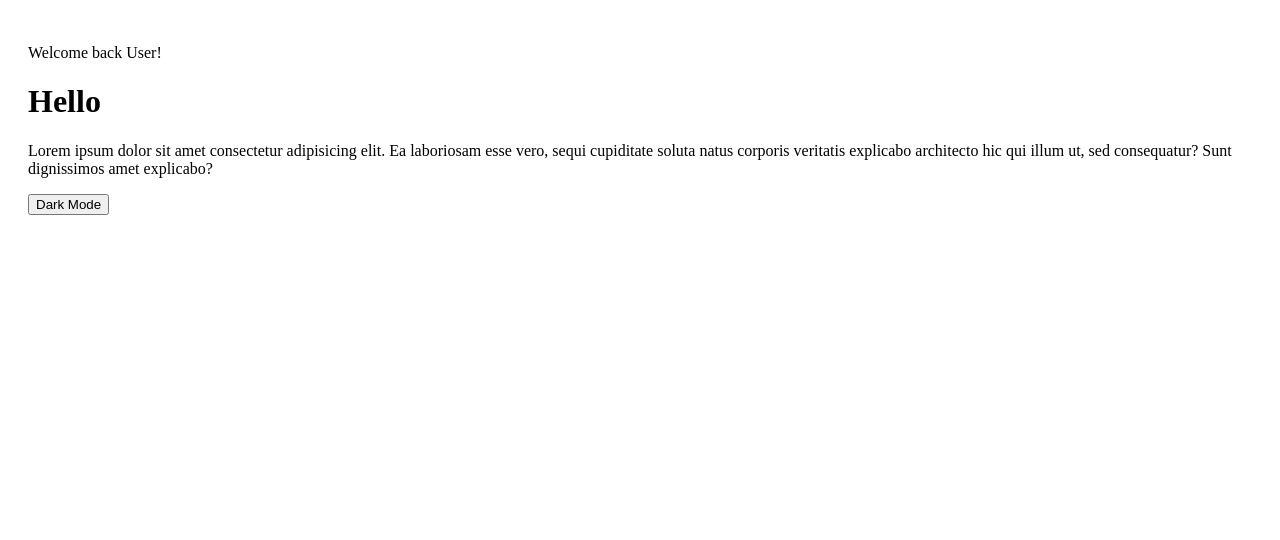
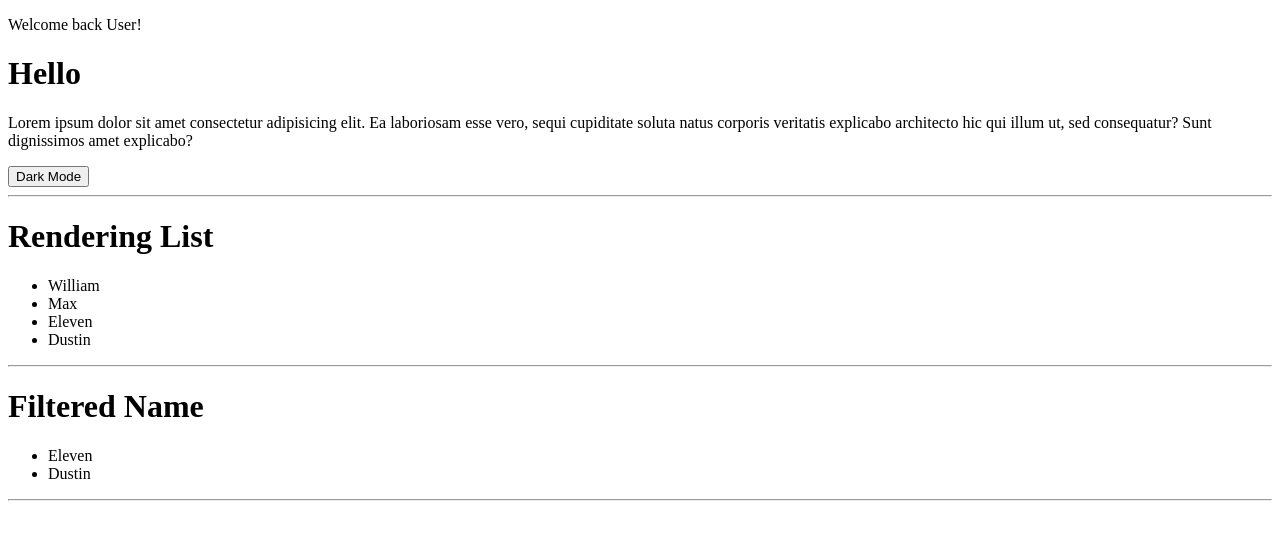
Before and after one commit to AbhishekSingh321/React, a React (Vite) app in the folder Basic/ReactBasic/: page / in a window 1280 px wide. Shown: the top 540 px of the page. Built offline with nearby package versions, Linux system fonts and the light colour scheme.

Commit message:
Rendering list and apply filter on it

```diff
--- a/Basic/ReactBasic/src/App.jsx
+++ b/Basic/ReactBasic/src/App.jsx
@@ -1,9 +1,11 @@
 import Conditional from "./conditional-rendering-lists-keys/Conditional"
+import List from "./conditional-rendering-lists-keys/List"
 
 function App(){
   return(
     <>
     <Conditional/>
+    <List/>
     </>
   )
 }
--- /dev/null
+++ b/Basic/ReactBasic/src/conditional-rendering-lists-keys/List.jsx
@@ -0,0 +1,23 @@
+export default function List(){
+  const names = ['William','Max','Eleven','Dustin']
+  const filterNames = names.filter(name=>name.length==6)
+  return(
+    <div>
+      <hr />
+      <h1>Rendering List</h1>
+      <ul>
+        {names.map((name,index)=>
+        <li key={index}>{name}</li>
+        )}
+      </ul>
+      <hr />
+      <h1>Filtered Name</h1>
+      <ul>
+        {filterNames.map((name,index)=>
+        <li key={index}>{name}</li>
+        )}
+      </ul>
+      <hr />
+    </div>
+  )
+}
--- a/Basic/ReactBasic/src/index.css
+++ b/Basic/ReactBasic/src/index.css
@@ -7,8 +7,3 @@
   color: white;
   background-color: black;
 }
-
-.container {
-  min-height: 100vh;
-  padding: 20px;
-}
```
